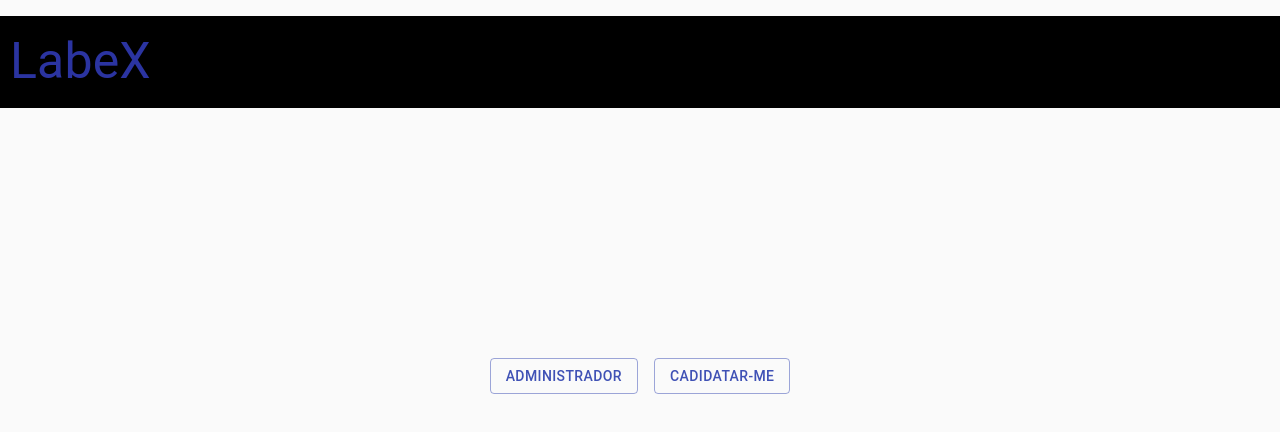
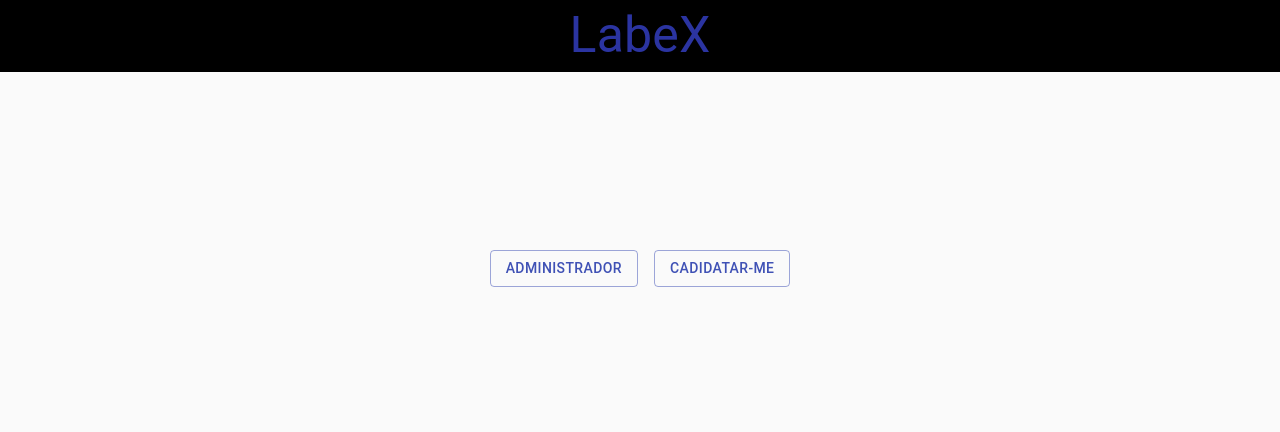
Before and after one commit to helanymelo/projects_in_react_js, a React (Create React App) app in the folder labex/: page / in a window 1280 px wide. Shown: the top 432 px of the page. Built offline with nearby package versions, Linux system fonts and the light colour scheme.

Commit message:
adicionando form

```diff
--- a/labex/package.json
+++ b/labex/package.json
@@ -15,6 +15,7 @@
     "axios": "^0.24.0",
     "react": "^17.0.2",
     "react-dom": "^17.0.2",
+    "react-hook-form": "^7.25.0",
     "react-router-dom": "^6.2.1",
     "react-scripts": "4.0.3",
     "styled-components": "^5.3.3",
--- a/labex/src/App.js
+++ b/labex/src/App.js
@@ -8,21 +8,23 @@ import TripDetailPage from "./pages/TripDetailPage/index";
 import TripListPage from './pages/TripListPage/index';
 import styled from 'styled-components';
 import { CssBaseline } from '@material-ui/core';
+import GlobalStyle from "./global/globalStyle"
 
-const AppContainer = styled.div`
-  display:flex;
-  flex-direction: column;
-  align-items:center;
-  padding:16px;
+// const AppContainer = styled.div`
+//   display:flex;
+//   flex-direction: column;
+//   align-items:center;
+//   padding:16px;
+//   margin: 0;
 
-`;
+// `;
 
 function App() {
   return (
 
 
       <BrowserRouter>
-        <AppContainer>
+
           <CssBaseline/>
             <Routes>
               <Route exact path='/' element={<HomePage/>}/>
@@ -31,8 +33,9 @@ function App() {
               <Route exact path='/criar-viagem' element={<CreateTripPage/>}/>
               <Route exact path='/detalhes-viagens' element={<TripDetailPage/>}/>
               <Route exact path='/lista-viagem' element={<TripListPage/>}/>
+
             </Routes>
-            </AppContainer>
+          <GlobalStyle/>
         </BrowserRouter>
 
 
--- a/labex/src/components/PageTitle/index.js
+++ b/labex/src/components/PageTitle/index.js
@@ -2,7 +2,7 @@ import  {Typography} from "@material-ui/core";
 import React from "react";
 
 const PageTitle =(props)=>{
-    return <Typography variant='h5' align={'center'} gutterBottom>{props.title}</Typography>
+    return <Typography variant='h5' align={'center'}>{props.title}</Typography>
 
 }
 
--- /dev/null
+++ b/labex/src/global/globalStyle.js
@@ -0,0 +1,18 @@
+import {createGlobalStyle} from "styled-components";
+
+const GlobalStyle = createGlobalStyle`
+    *{
+        margin: 0;
+        padding: 0;
+        box-sizing:border-box;
+    }
+    body{
+        ${'' /* background: url("https://img.besthqwallpapers.com/Uploads/27-9-2020/142133/space-background-gray-background-with-planets-abstraction-space-art-creative-space-background.jpg"); */}
+        background-size:cover;
+
+
+    }
+
+
+`
+export default GlobalStyle;
--- a/labex/src/pages/Application/Application.js
+++ b/labex/src/pages/Application/Application.js
@@ -8,24 +8,24 @@ import FormControl from '@mui/material/FormControl';
 import Select from '@mui/material/Select';
 import axios from 'axios';
 import { useForm } from "../../hooks/useForm";
-import { useTripsList } from "../../hooks/useTripsList";
 
 const Application =()=>{
-    const trips = useTripsList()
+    const [trips, setTrips]=useState([])
     const [form, onChangeInput] = useForm({
         name:"",
         age:0,
         textApplication:"",
         profession:"",
         country:"",
-        trip:""
+        trip:null
     })
 
 
     const onSubmitApplication = (e) =>{
         e.preventDefault()
-        console.log(form)
+
         const body ={
+
             name: form.name,
             age: form.age,
             applicationText: form.applicationText,
@@ -33,9 +33,23 @@ const Application =()=>{
             country: form.country
         }
 
-    axios.post(`https://us-central1-labenu-apis.cloudfunctions.net/labeX/helany-melo/trips/${form.trip.id}/apply`, body)
+        axios.post(`https://us-central1-labenu-apis.cloudfunctions.net/labeX/helany-johnson/trips/${form.trip.id}/apply`)
     }
     console.log(form)
+
+
+
+
+
+
+    useEffect(()=>{
+        axios.get('https://us-central1-labenu-apis.cloudfunctions.net/labeX/helany-johnson/trips')
+        .then((res)=>{
+            setTrips(res.data.trips)
+        })
+    }, [])
+
+
 
     return(
         <div>
@@ -77,7 +91,7 @@ const Application =()=>{
                             <MenuItem value={""}></MenuItem>
                             <MenuItem value={"Brasil"}>Brasil</MenuItem>
                             <MenuItem value={"Argentina"}>Argentina</MenuItem>
-                            <MenuItem value={"Estados Unido"}>Estados Unidos</MenuItem>
+                            <MenuItem value={"Estados Unidos"}>Estados Unidos</MenuItem>
                         </Select>
                 </FormControl>
 
--- a/labex/src/pages/HomePage/styles.js
+++ b/labex/src/pages/HomePage/styles.js
@@ -17,17 +17,27 @@ export const ButtonContainer = styled.div`
 `
 
 export const StyleContainer = styled.div`
-        width:100%;
-        height:1000px;
+        width:100vw;
+        height:100vh;
 
 
 `
 export const Title = styled.div`
         font-size:50px;
         color: #2b34a1;
-        text-align:left;
-        padding: 10px;
-        background-color:#000;
+        text-align:center;
+        align-items:center;
+        background-color:black;
+        top:0;
+        right:0;
+        left:0;
+        position:fixed;
+
+
+
+
+
+
 
 
 
--- a/labex/src/pages/LoginPage/LoginPage.js
+++ b/labex/src/pages/LoginPage/LoginPage.js
@@ -1,9 +1,9 @@
-import { Button, TextField, Grid, Paper, Avatar} from "@material-ui/core";
 import React from "react";
-import LockRoundedIcon from '@mui/icons-material/LockRounded';
 import {useForm} from "../../hooks/useForm";
 import axios from "axios";
 import {useNavigate} from 'react-router-dom';
+import PageTitle from '../../components/PageTitle/'
+import { LoginForm } from "./styles";
 
 
 const LoginPage =()=>{
@@ -14,23 +14,23 @@ const LoginPage =()=>{
     const navigate = useNavigate()
 
 
-    const onSubmitLogin = (event) =>{
-        event.preventDefault()
-
-        const body = {
-            email: form.email,
-            paassword: form.password
-        }
-        console.log(form)
 
 
 
+    const onSubmitLogin = (event) =>{
+        event.preventDefault()
+        console.log(form)
+        const body = {
+            email: form.email,
+            password: form.password
 
-        axios.post("https://us-central1-labenu-apis.cloudfunctions.net/labeX/helany-melo/login", body)
+        }
+
+    axios.post("https://us-central1-labenu-apis.cloudfunctions.net/labeX/gabarito/login",body)
         .then((res)=>{
             console.log(res.data.token)
             window.localStorage.setItem('token', res.data.token)
-            navigate('/lista-viagem')
+            navigate('lista-viagem')
         })
     }
 
@@ -38,41 +38,13 @@ const LoginPage =()=>{
 
 
    return(
+       <>
+        <PageTitle title={'Login'}/>
+            <LoginForm>
+               <TextField/>
 
-        <Grid >
-            <Paper elevation={10} style={paperStyle} onSubmit={onSubmitLogin}>
-                <Grid align='center'>
-                <Avatar style={avatarStyle}><LockRoundedIcon/></Avatar>
-                    <h3>Sign In</h3>
-                </Grid>
-                <TextField label={"email"}
-                    type={"email"}
-                    onChange={onChangeInput}
-                    value={form["email"]}
-                    name={"email"}
-                    fullWidth />
-
-                <TextField label={"password"}
-                    type={"password"}
-                    onChange={onChangeInput}
-                    value={form["password"]}
-                    name={"password"}
-                    fullWidth/>
-
-                <Grid>
-                    <Button
-                        type={"submit"}
-                        color={"primary"}
-                        variant={"contained"}
-                        fullWidth
-                        style={btnStyle}>
-                        Acessar
-                    </Button>
-                </Grid>
-            </Paper>
-        </Grid>
-
-
+            </LoginForm>
+       </>
     )
 }
 
--- a/labex/src/pages/TripListPage/index.js
+++ b/labex/src/pages/TripListPage/index.js
@@ -11,18 +11,14 @@ const TripListPage =()=>{
             <Typography variant='h5' align={'center'}>LISTA DE VIAGENS</Typography>
               <Typography align={"center"}>
                 {trips.map((trip)=>{
-                  return<Link to={'/lista-viagem'}>
+                  return<Link to={'/criar-viagem'}>
                     <ul>
                       {trip.name}
                       </ul>
                   </Link>
                 })}
               </Typography>
-            <ButtonContainer>
-                <Link to={'/criar-viagem'}>
-                    <Button variant='contained' color='primary'>Criar Viagem</Button>
-                </Link>
-            </ButtonContainer>
+
         </>
     )
 
```
Also changed, not shown: labex/src/index.js (line endings or trailing spaces), 1 other file (tests, documents, lock files or other folders).
